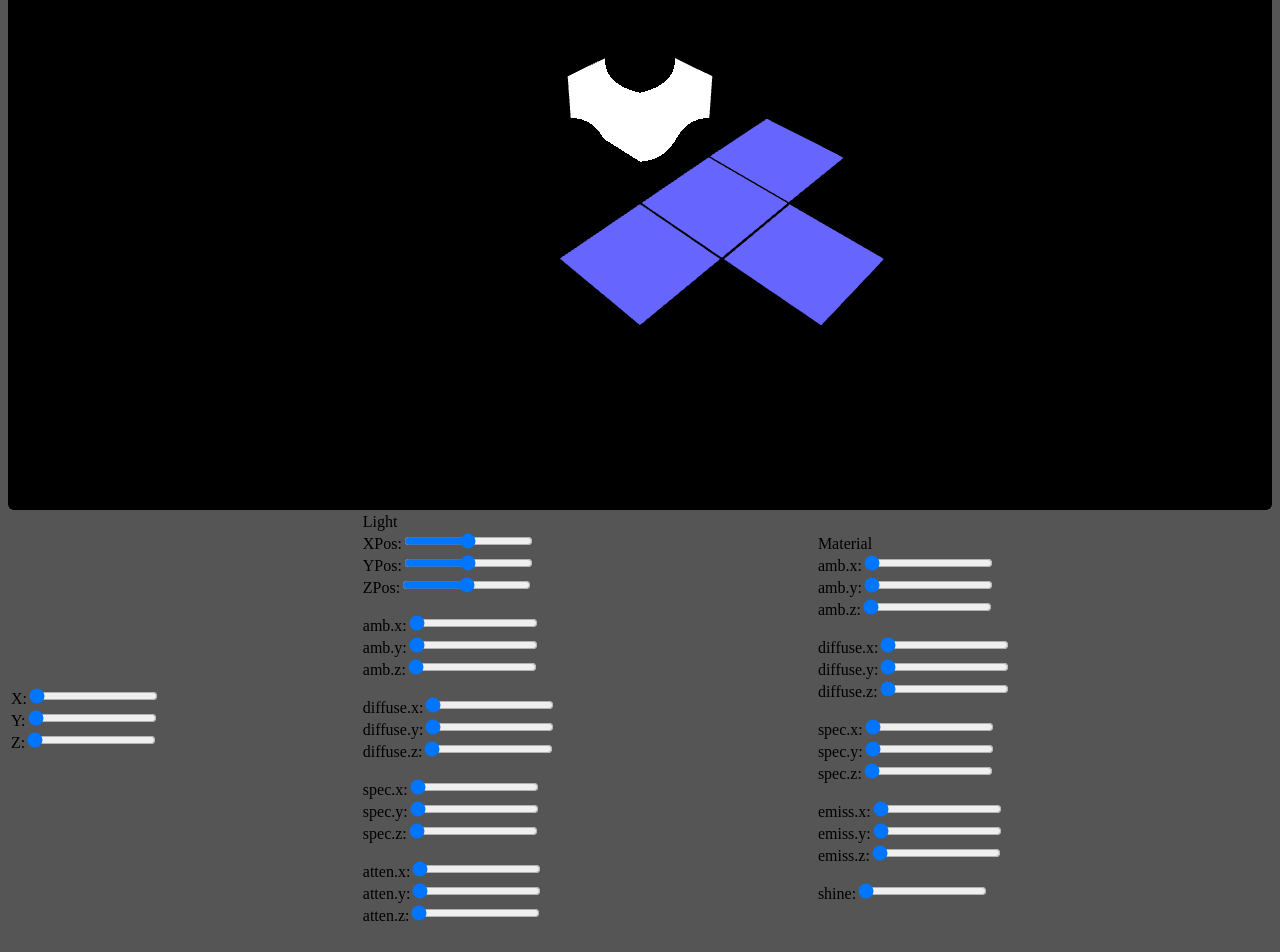
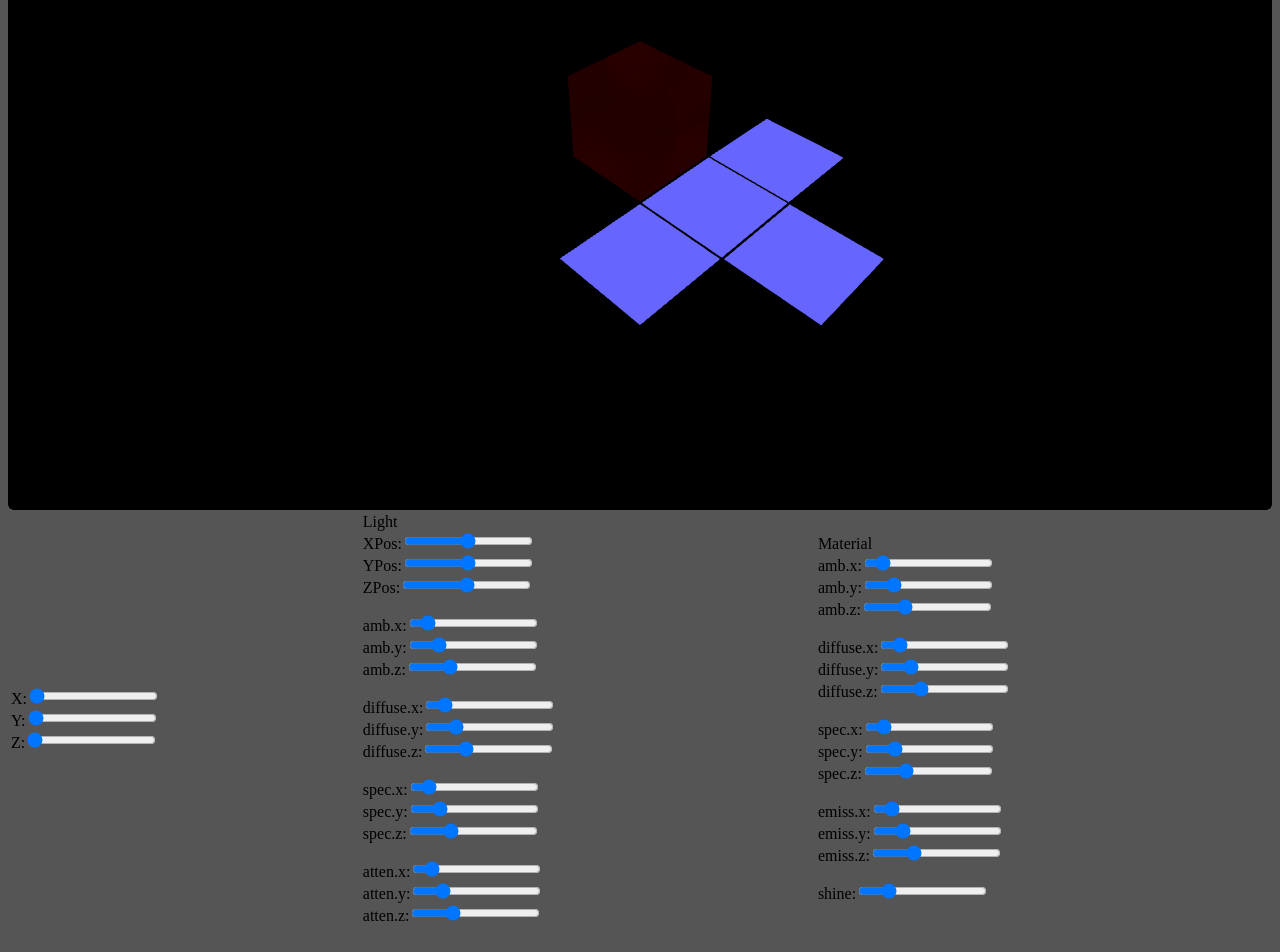
Before and after one commit to Mihagug/WebGLProject, a plain HTML site: page index.html in a window 1280 px wide. Shown: the part 340-1292 px from the top of the page. Drawn offline with Linux system fonts and the light colour scheme.

Commit message:
Play with light source

```diff
--- a/index.html
+++ b/index.html
@@ -28,51 +28,51 @@
                             ZPos:<input id="lZPos" type="range" min="-10" max="10" value="0" step="1.0"> <br />
                         </form>
                         <form>
-                            amb.x:<input id="lAmbX" type="range" min="0.0" max="1.0" value="0" step="0.01"> <br />
-                            amb.y:<input id="lAmbY" type="range" min="0.0" max="1.0" value="0" step="0.01"> <br />
-                            amb.z:<input id="lAmbZ" type="range" min="0.0" max="1.0" value="0" step="0.01"> <br />
+                            amb.x:<input id="lAmbX" type="range" min="0.0" max="1.0" value="0.1" step="0.01"> <br />
+                            amb.y:<input id="lAmbY" type="range" min="0.0" max="1.0" value="0.2" step="0.01"> <br />
+                            amb.z:<input id="lAmbZ" type="range" min="0.0" max="1.0" value="0.3" step="0.01"> <br />
                         </form>
                         <form>
-                            diffuse.x:<input id="lDifX" type="range" min="0.0" max="1.0" value="0" step="0.01"> <br />
-                            diffuse.y:<input id="lDifY" type="range" min="0.0" max="1.0" value="0" step="0.01"> <br />
-                            diffuse.z:<input id="lDifZ" type="range" min="0.0" max="1.0" value="0" step="0.01"> <br />
+                            diffuse.x:<input id="lDifX" type="range" min="0.0" max="1.0" value="0.1" step="0.01"> <br />
+                            diffuse.y:<input id="lDifY" type="range" min="0.0" max="1.0" value="0.2" step="0.01"> <br />
+                            diffuse.z:<input id="lDifZ" type="range" min="0.0" max="1.0" value="0.3" step="0.01"> <br />
                         </form>
                         <form>
-                            spec.x:<input id="lSpecX" type="range" min="0.0" max="1.0" value="0" step="0.01"> <br />
-                            spec.y:<input id="lSpecY" type="range" min="0.0" max="1.0" value="0" step="0.01"> <br />
-                            spec.z:<input id="lSpecZ" type="range" min="0.0" max="1.0" value="0" step="0.01"> <br />
+                            spec.x:<input id="lSpecX" type="range" min="0.0" max="1.0" value="0.1" step="0.01"> <br />
+                            spec.y:<input id="lSpecY" type="range" min="0.0" max="1.0" value="0.2" step="0.01"> <br />
+                            spec.z:<input id="lSpecZ" type="range" min="0.0" max="1.0" value="0.3" step="0.01"> <br />
                         </form>
                         <form>
-                            atten.x:<input id="lAttenX" type="range" min="0.0" max="1.0" value="0" step="0.01"> <br />
-                            atten.y:<input id="lAttenY" type="range" min="0.0" max="1.0" value="0" step="0.01"> <br />
-                            atten.z:<input id="lAttenZ" type="range" min="0.0" max="1.0" value="0" step="0.01"> <br />
+                            atten.x:<input id="lAttenX" type="range" min="0.0" max="1.0" value="0.1" step="0.01"> <br />
+                            atten.y:<input id="lAttenY" type="range" min="0.0" max="1.0" value="0.2" step="0.01"> <br />
+                            atten.z:<input id="lAttenZ" type="range" min="0.0" max="1.0" value="0.3" step="0.01"> <br />
                         </form>
 
                     </td>
                     <td>
                         Material <br />
                         <form>
-                            amb.x:<input id="mAmbX" type="range" min="0.0" max="1.0" value="0" step="0.01"> <br />
-                            amb.y:<input id="mAmbY" type="range" min="0.0" max="1.0" value="0" step="0.01"> <br />
-                            amb.z:<input id="mAmbZ" type="range" min="0.0" max="1.0" value="0" step="0.01"> <br />
+                            amb.x:<input id="mAmbX" type="range" min="0.0" max="1.0" value="0.1" step="0.01"> <br />
+                            amb.y:<input id="mAmbY" type="range" min="0.0" max="1.0" value="0.2" step="0.01"> <br />
+                            amb.z:<input id="mAmbZ" type="range" min="0.0" max="1.0" value="0.3" step="0.01"> <br />
                         </form>
                         <form>
-                            diffuse.x:<input id="mDifX" type="range" min="0.0" max="1.0" value="0" step="0.01"> <br />
-                            diffuse.y:<input id="mDifY" type="range" min="0.0" max="1.0" value="0" step="0.01"> <br />
-                            diffuse.z:<input id="mDifZ" type="range" min="0.0" max="1.0" value="0" step="0.01"> <br />
+                            diffuse.x:<input id="mDifX" type="range" min="0.0" max="1.0" value="0.1" step="0.01"> <br />
+                            diffuse.y:<input id="mDifY" type="range" min="0.0" max="1.0" value="0.2" step="0.01"> <br />
+                            diffuse.z:<input id="mDifZ" type="range" min="0.0" max="1.0" value="0.3" step="0.01"> <br />
                         </form>
                         <form>
-                            spec.x:<input id="mSpecX" type="range" min="0.0" max="1.0" value="0" step="0.01"> <br />
-                            spec.y:<input id="mSpecY" type="range" min="0.0" max="1.0" value="0" step="0.01"> <br />
-                            spec.z:<input id="mSpecZ" type="range" min="0.0" max="1.0" value="0" step="0.01"> <br />
+                            spec.x:<input id="mSpecX" type="range" min="0.0" max="1.0" value="0.1" step="0.01"> <br />
+                            spec.y:<input id="mSpecY" type="range" min="0.0" max="1.0" value="0.2" step="0.01"> <br />
+                            spec.z:<input id="mSpecZ" type="range" min="0.0" max="1.0" value="0.3" step="0.01"> <br />
                         </form>
                         <form>
-                            emiss.x:<input id="mEmissX" type="range" min="0.0" max="1.0" value="0" step="0.01"> <br />
-                            emiss.y:<input id="mEmissY" type="range" min="0.0" max="1.0" value="0" step="0.01"> <br />
-                            emiss.z:<input id="mEmissZ" type="range" min="0.0" max="1.0" value="0" step="0.01"> <br />
+                            emiss.x:<input id="mEmissX" type="range" min="0.0" max="1.0" value="0.1" step="0.01"> <br />
+                            emiss.y:<input id="mEmissY" type="range" min="0.0" max="1.0" value="0.2" step="0.01"> <br />
+                            emiss.z:<input id="mEmissZ" type="range" min="0.0" max="1.0" value="0.3" step="0.01"> <br />
                         </form>
                         <form>
-                            shine:<input id="mShine" type="range" min="0.0" max="1.0" value="0" step="0.01"> <br />
+                            shine:<input id="mShine" type="range" min="0.0" max="1.0" value="0.2" step="0.01"> <br />
                         </form>
                     </td>
                 </tr>
--- a/src/works/bozhko.js
+++ b/src/works/bozhko.js
@@ -189,6 +189,18 @@ SpaceCraft.prototype = {
             this.panels[i].setModelMatrix((panelsModelMats[i]));
             this.panels[i].getProgramObject().use();
             this.glContext.uniformMatrix4fv(this.glContext.getUniformLocation(this.panels[i].program.program, "transform.normMatrix"), this.glContext.FALSE, transpose(inverse(multiplyMM(W, this.panels[i].mModel))).array);
+            //light parameters
+            this.glContext.uniform4fv(this.glContext.getUniformLocation(this.panels[i].program.program, "light.position"), lightPos);
+            this.glContext.uniform4fv(this.glContext.getUniformLocation(this.panels[i].program.program, "light.ambient"), lightAmb);
+            this.glContext.uniform4fv(this.glContext.getUniformLocation(this.panels[i].program.program, "light.diffuse"), lightDiff);
+            this.glContext.uniform4fv(this.glContext.getUniformLocation(this.panels[i].program.program, "light.specular"), lightSpec);
+            this.glContext.uniform3fv(this.glContext.getUniformLocation(this.panels[i].program.program, "light.attenuation"), lightAtten);
+            //material parameters
+            this.glContext.uniform4fv(this.glContext.getUniformLocation(this.panels[i].program.program, "material.ambient"), matAmb);
+            this.glContext.uniform4fv(this.glContext.getUniformLocation(this.panels[i].program.program, "material.diffuse"), matDiff);
+            this.glContext.uniform4fv(this.glContext.getUniformLocation(this.panels[i].program.program, "material.specular"), matSpec);
+            this.glContext.uniform4fv(this.glContext.getUniformLocation(this.panels[i].program.program, "material.emission"), matEmiss);
+            this.glContext.uniform1f(this.glContext.getUniformLocation(this.panels[i].program.program, "material.shininess"), matShine);
             this.panels[i].draw(W, V, P);
         }
 
```
